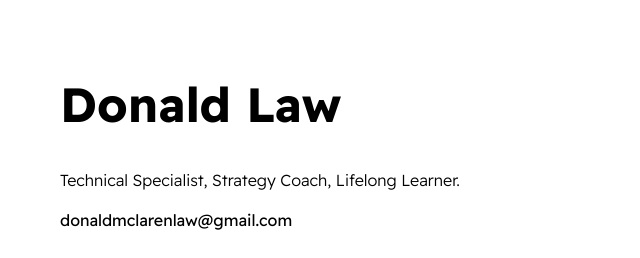
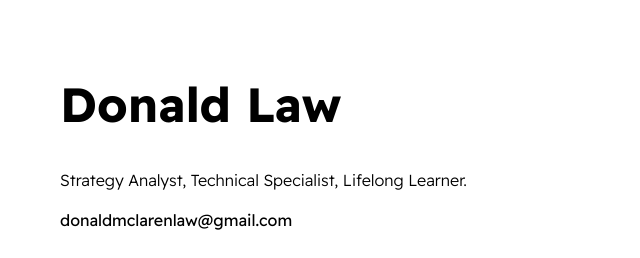
Before and after one commit to donathan985/Resume-Website, a plain HTML site: page index.html in a window 1280 px wide. Shown: the top 258 px of the page, 460-1100 px from the left. Drawn offline with Linux system fonts and the light colour scheme.

Commit message:
Add files via upload

```diff
--- a/index.html
+++ b/index.html
@@ -18,7 +18,7 @@
 
                 <div>
                     <h1 id="user-name">Donald Law</h1>
-                    <p id="bio">Technical Specialist, Strategy Coach, Lifelong Learner.</p>
+                    <p id="bio">Strategy Analyst, Technical Specialist, Lifelong Learner.</p>
                     <p id="email"> donaldmclarenlaw@gmail.com</p>
                 </div>
             </section>
```
